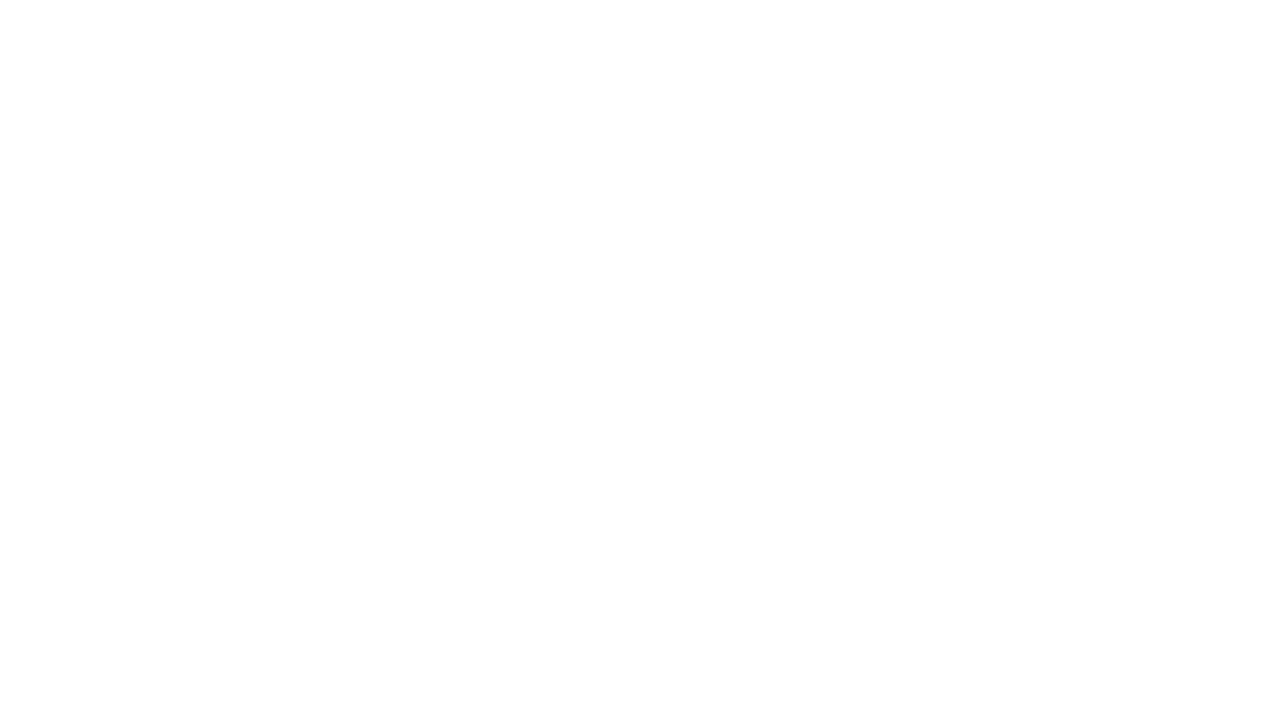
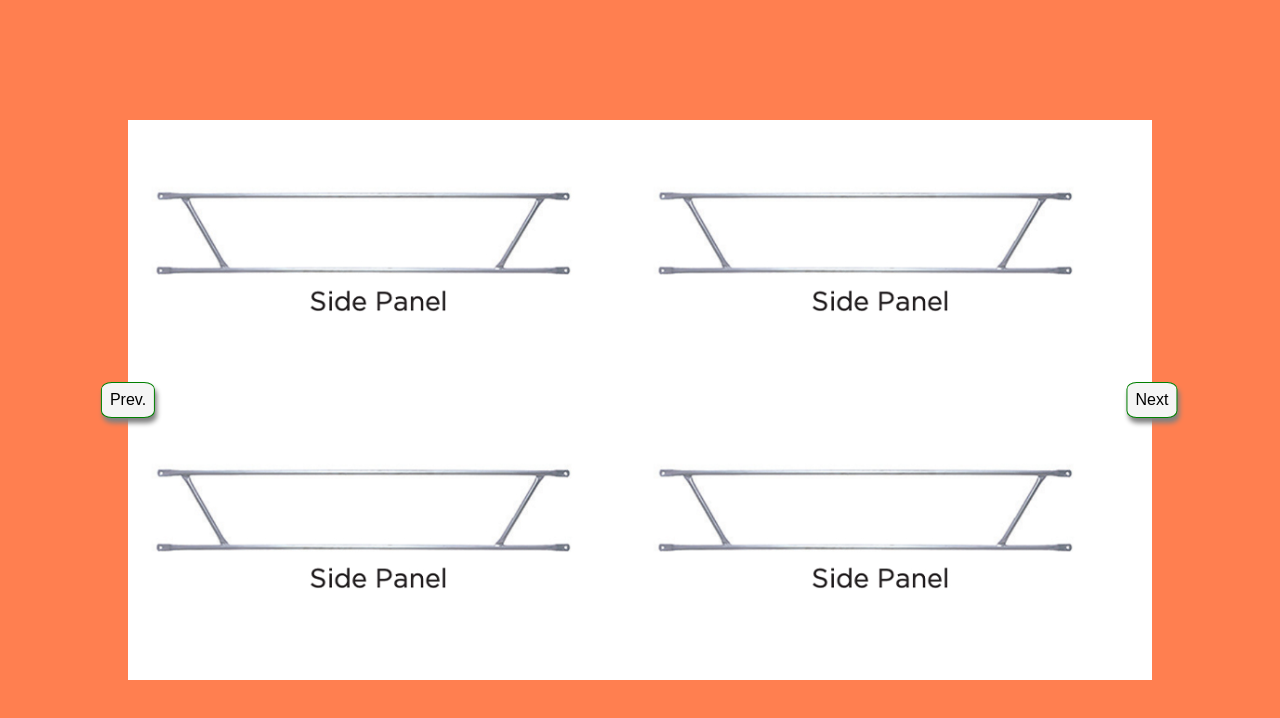
Before and after one commit to Netmistro/JavaScript_Projects, a plain HTML site: page Carousel/index.html in a window 1280 px wide. Drawn offline with Linux system fonts and the light colour scheme.

Commit message:
Carousel App Complete

```diff
--- a/Carousel/app.js
+++ b/Carousel/app.js
@@ -0,0 +1,37 @@
+// Constants here
+const prevBtn = document.querySelector(".prevBtn");
+const nextBtn = document.querySelector(".nextBtn");
+const container = document.querySelector(".carousel");
+let counter = 0;
+
+// Event listeners here
+prevBtn.addEventListener("click", prevSlide);
+nextBtn.addEventListener("click", nextSlide);
+
+// Locad the default image at startup to avoid the yellow background
+container.style.backgroundImage = `url(./img/BJP_0000.png)`;
+
+// Functions here
+function prevSlide() {
+  container.animate([{ opacity: 0.1 }, { opacity: 1.0 }], {
+    duration: 1000,
+    fill: "forwards",
+  });
+  if (counter == 0) {
+    counter = 8;
+  }
+  counter--;
+  container.style.backgroundImage = `url(./img/BJP_000${counter}.png`;
+}
+
+function nextSlide() {
+  container.animate([{ opacity: 0.1 }, { opacity: 1.0 }], {
+    duration: 1000,
+    fill: "forwards",
+  });
+  if (counter == 8) {
+    counter = 0;
+  }
+  counter++;
+  container.style.backgroundImage = `url(./img/BJP_000${counter}.png)`;
+}
--- a/Carousel/index.html
+++ b/Carousel/index.html
@@ -10,7 +10,10 @@
 </head>
 
 <body>
-
+    <div class="carousel">
+        <button type="button" class="btn prevBtn">Prev.</button>
+        <button type="button" class="btn nextBtn">Next</button>
+    </div>
     <script src="./app.js"></script>
 </body>
 
--- a/Carousel/style.css
+++ b/Carousel/style.css
@@ -0,0 +1,60 @@
+*,
+::after,
+::before {
+    margin: 0;
+    padding: 0;
+    box-sizing: border-box;
+}
+
+body {
+    min-height: 100vh;
+    display: flex;
+    align-items: center;
+    justify-content: center;
+    background-color: coral;
+}
+
+.carousel {
+    background: yellow;
+    flex: 0 0 80%;
+    display: flex;
+    align-items: space-around;
+    min-height: 70vh;
+    position: relative;
+}
+
+.btn {
+    display: inline-block;
+    background: whitesmoke;
+    color: black;
+    border: 1px solid green;
+    font-size: 1rem;
+    padding: 0.5rem;
+    border-radius: 20%;
+    box-shadow: 2px 5px 5px grey;
+    outline: none;
+}
+
+.prevBtn {
+    position: absolute;
+    top: 50%;
+    left: 0%;
+    transform: translate(-50%, -50%)
+}
+
+.nextBtn {
+    position: absolute;
+    top: 50%;
+    right: 0;
+    transform: translate(50%, -50%)
+}
+
+.btn:active {
+    background: grey;
+    box-shadow: 2px 5px grey;
+}
+
+.btn:hover {
+    background: green;
+    color: white;
+}
```
Also changed, not shown: Carousel/img/BJP_0000.png (added), Carousel/img/BJP_0001.png (added), Carousel/img/BJP_0002.png (added), Carousel/img/BJP_0003.png (added), Carousel/img/BJP_0004.png (added), Carousel/img/BJP_0005.png (added), Carousel/img/BJP_0006.png (added), Carousel/img/BJP_0007.png (added), Carousel/img/BJP_0008.png (added).
